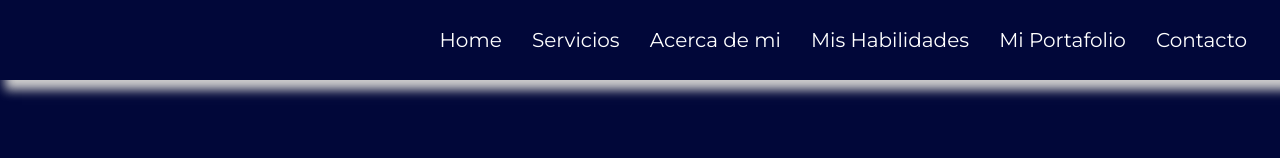
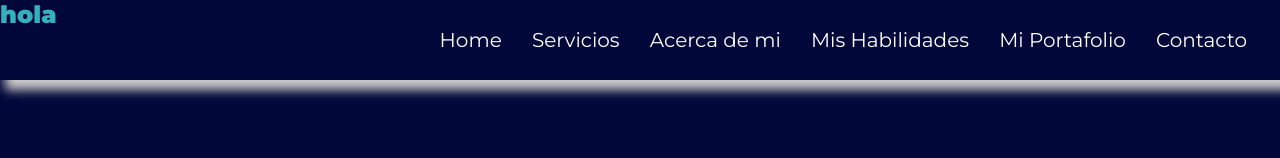
Before and after one commit to JOSEJESUSACADEMLO/MIPORTAFOLIO, a plain HTML site: page index.html in a window 1280 px wide. Shown: the top 158 px of the page. Drawn offline with nearby package versions, Linux system fonts and the light colour scheme.

Commit message:
ACTUALIZANDO ARCHIVOS

```diff
--- a/index.html
+++ b/index.html
@@ -26,6 +26,9 @@
                 <li class="items"><a href="#" class="ancles ancle-mobile">Mi Portafolio</a></li>
                 <li class="items"><a href="#" class="ancles ancle-mobile">Contacto</a></li>
             </ul>
+            <dic>
+              <h1>hola</h1>
+            </dic>
         </nav>
 
         <section class="header-informacion">
```
